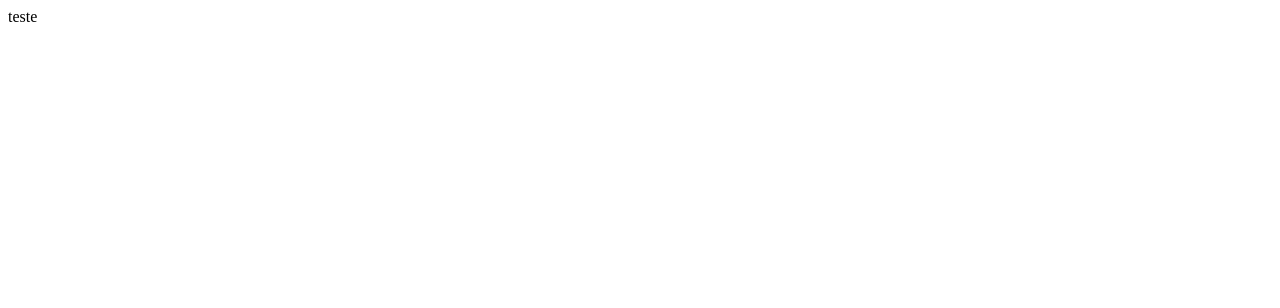
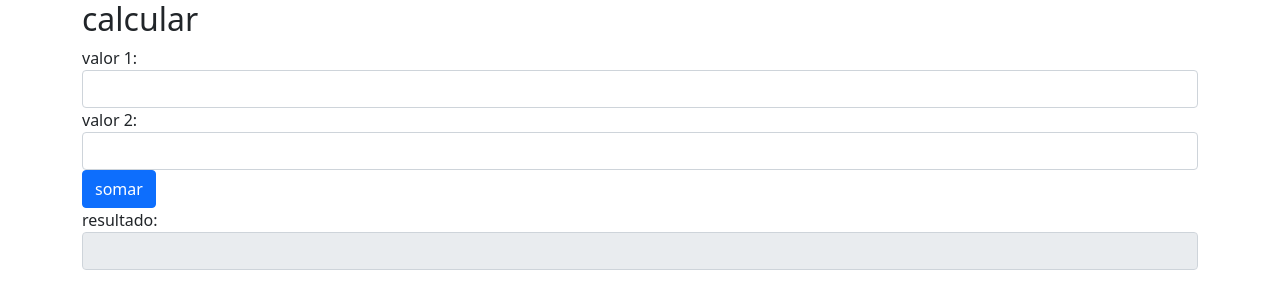
Before and after one commit to eduardagv/prjintroducaoAulaOnline01, a website: page www/index.html in a window 1280 px wide. Drawn offline with Linux system fonts and the light colour scheme.

Commit message:
Update index.html

```diff
--- a/www/index.html
+++ b/www/index.html
@@ -1,5 +1,4 @@
-<!DOCTYPE HTML>
-<html>
+<!DOCTYPE html>
 <head>
   <meta charset="utf-8">
   <meta name="viewport" content="width=device-width, initial-scale=1, maximum-scale=1, user-scalable=no, viewport-fit=cover">
@@ -7,15 +6,57 @@
 
   <!--scipts-->
   <script src="components/loader.js"></script>
-
+  <script src="lib/query-3.6.0.min.js"></script>
+  <script src="components/acao.js"></script>
   <!--estilos-->
   <link rel="stylesheet" href="components/loader.css">
+  <link rel="stylesheet" href="lib/bootstrap/css/bootstrap.min.css"
   <link rel="stylesheet" href="css/style.css">
 
 
 
 </head>
 <body>
-  teste
+  <div class="container">
+     <div class="row">
+       <div class="col-12">
+         <div class="jumbotron">
+         <h2> calcular</h2>
+       </div>
+      </div>
+    </div>
+  <div class="row">
+     <div class="col-12">
+       <div class="form-group">
+          <label for="">valor 1:</label>
+          <input type="number" class="form-control" id="valor1">
+         </div>
+       </div>
+    </div>
+     <div class="row">
+     <div class="col-12">
+       <div class="form-group">
+          <label for="">valor 2:</label>
+          <input type="number" class="form-control" id="valor2">
+         </div>
+       </div>
+    </div>
+      <div class="row">
+     <div class="col-12">
+       <div class="form-group">
+          <button class="btn btn-primary btn-block" id="somar"> somar</button>
+          </div>
+       </div>
+    </div>
+
+        <div class="row">
+     <div class="col-12">
+       <div class="form-group">
+          <label for="">resultado:</label>
+          <input type="text" class="form-control" readonly id="resultado">
+         </div>
+       </div>
+    </div>
+</div>
 </body>
 </html>
```
